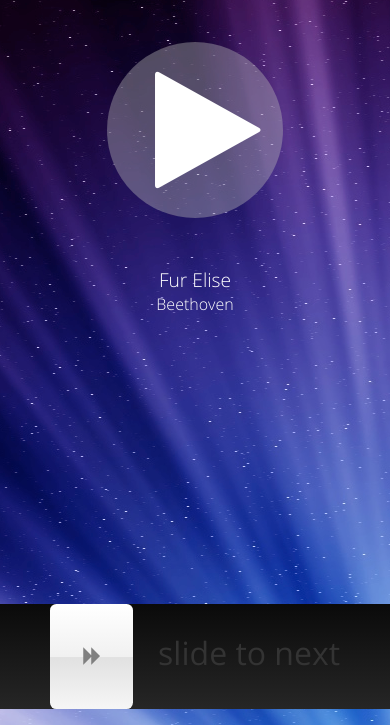
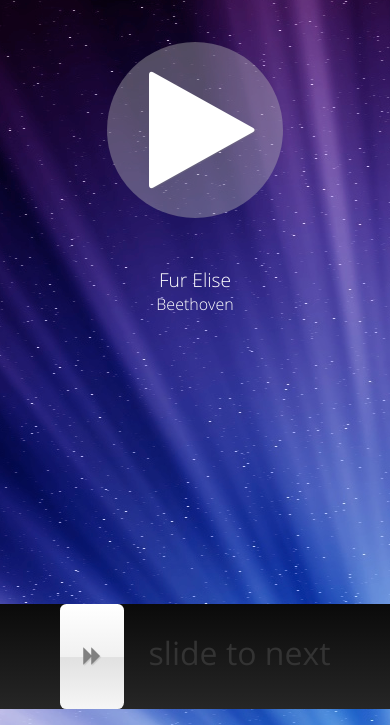
Before and after one commit to insign/OneFocus, a plain HTML site: page main.html in a window 390 px wide. Shown: the part 119-844 px from the top of the page. Drawn offline with Linux system fonts and the light colour scheme; some packages are replaced by stand-ins of ours.

Commit message:
update for build test

```diff
--- a/css/fonts/fontello/css/icons.css
+++ b/css/fonts/fontello/css/icons.css
@@ -27,8 +27,8 @@
 
     display: inline-block;
     text-decoration: inherit;
-    width: 1em;
-    margin-right: .2em;
+    /*width: 1em;*/
+    /*margin-right: .2em;*/
     text-align: center;
     /* opacity: .8; */
 
@@ -37,17 +37,17 @@
     text-transform: none;
 
     /* fix buttons height, for twitter bootstrap */
-    line-height: 1em;
+    /*line-height: 1em;*/
 
     /* Animation center compensation - magrins should be symmetric */
     /* remove if not needed */
-    margin-left: .2em;
+    /*margin-left: .2em;*/
 
     /* you can be more comfortable with increased icons size */
     font-size: 120%;
 
     /* Uncomment for 3D effect */
-    /* text-shadow: 1px 1px 1px rgba(127, 127, 127, 0.3); */
+    text-shadow: 1px 1px 1px rgba(127, 127, 127, 0.3);
 }
 
 .icon-pause:before { content: '\e801'; } /* '' */
```
